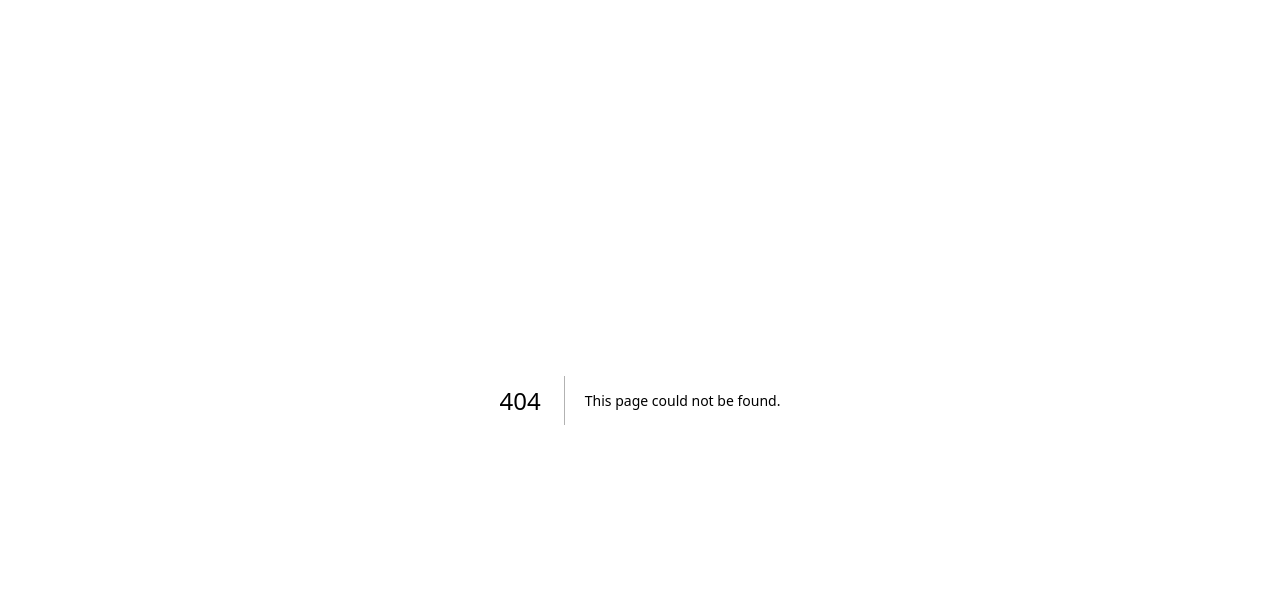
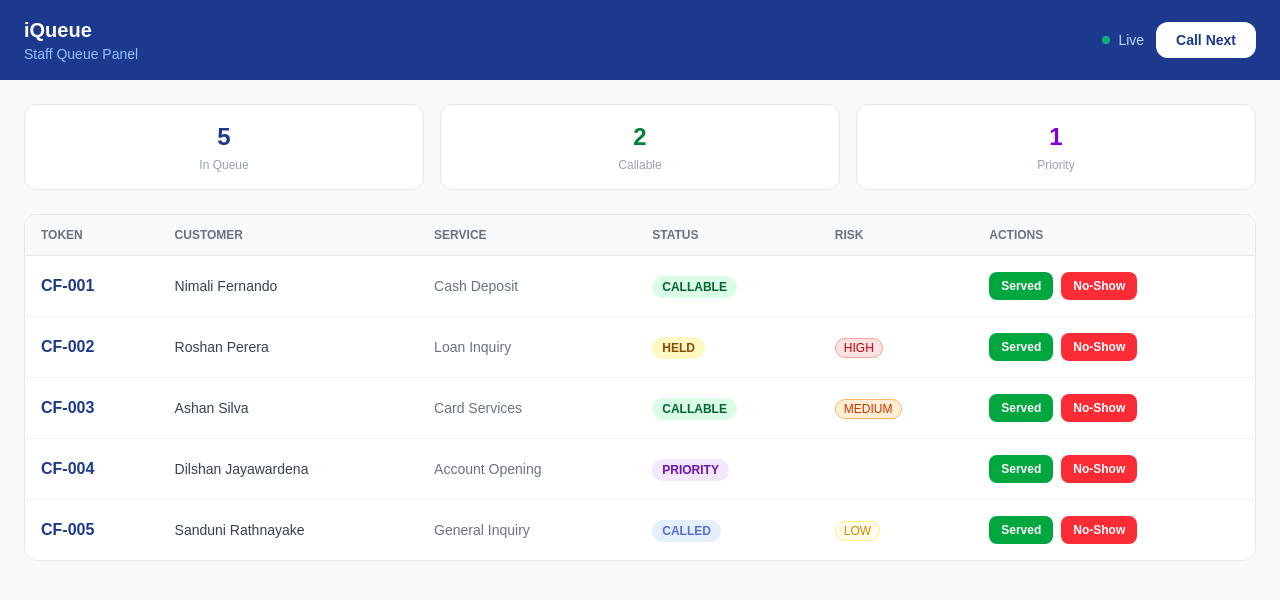
Before and after one commit to SaturD01/iqueue-app, a Next.js app in the folder frontend/: page /staff in a window 1280 px wide. Before the commit this address had no page. Shown: the top 600 px of the page. Built offline with nearby package versions, Linux system fonts and the light colour scheme.

Commit message:
feat(staff-panel): add staff panel with token table and action buttons

```diff
--- /dev/null
+++ b/frontend/app/staff/page.jsx
@@ -0,0 +1,169 @@
+'use client';
+
+import { useState } from 'react';
+
+const DUMMY_TOKENS = [
+  { id: 1, tokenNumber: 'CF-001', name: 'Nimali Fernando', service: 'Cash Deposit', status: 'CALLABLE', noShowRisk: 'NONE' },
+  { id: 2, tokenNumber: 'CF-002', name: 'Roshan Perera', service: 'Loan Inquiry', status: 'HELD', noShowRisk: 'HIGH' },
+  { id: 3, tokenNumber: 'CF-003', name: 'Ashan Silva', service: 'Card Services', status: 'CALLABLE', noShowRisk: 'MEDIUM' },
+  { id: 4, tokenNumber: 'CF-004', name: 'Dilshan Jayawardena', service: 'Account Opening', status: 'PRIORITY', noShowRisk: 'NONE' },
+  { id: 5, tokenNumber: 'CF-005', name: 'Sanduni Rathnayake', service: 'General Inquiry', status: 'CALLED', noShowRisk: 'LOW' },
+];
+
+const STATUS_BADGE = {
+  CALLABLE: 'bg-green-100 text-green-800',
+  HELD: 'bg-yellow-100 text-yellow-800',
+  PRIORITY: 'bg-purple-100 text-purple-800',
+  CALLED: 'bg-blue-100 text-blue-800 animate-pulse',
+  SERVED: 'bg-gray-100 text-gray-600',
+  NO_SHOW: 'bg-red-100 text-red-800',
+};
+
+const RISK_BADGE = {
+  HIGH: 'bg-red-100 text-red-700 border border-red-300',
+  MEDIUM: 'bg-orange-100 text-orange-700 border border-orange-300',
+  LOW: 'bg-yellow-50 text-yellow-600 border border-yellow-200',
+  NONE: '',
+};
+
+export default function StaffPanelPage() {
+  const [tokens, setTokens] = useState(DUMMY_TOKENS);
+  const [calledToken, setCalledToken] = useState(null);
+
+  const handleCallNext = () => {
+    const next = tokens.find(t => t.status === 'PRIORITY' || t.status === 'CALLABLE');
+    if (!next) { alert('No callable tokens in the queue'); return; }
+    setTokens(prev => prev.map(t =>
+      t.id === next.id ? { ...t, status: 'CALLED' } : t
+    ));
+    setCalledToken(next.tokenNumber);
+    setTimeout(() => setCalledToken(null), 3000);
+  };
+
+  const handleServed = (id) => {
+    setTokens(prev => prev.filter(t => t.id !== id));
+  };
+
+  const handleNoShow = (id) => {
+    setTokens(prev => prev.filter(t => t.id !== id));
+  };
+
+  const activeTokens = tokens.filter(t => !['SERVED', 'NO_SHOW'].includes(t.status));
+
+  return (
+    <div className='min-h-screen bg-gray-50'>
+
+      {/* Header */}
+      <div className='bg-blue-900 text-white px-6 py-4 flex items-center justify-between'>
+        <div>
+          <h1 className='text-xl font-bold'>iQueue</h1>
+          <p className='text-blue-300 text-sm'>Staff Queue Panel</p>
+        </div>
+        <div className='flex items-center gap-3'>
+          <div className='flex items-center gap-2 text-sm text-blue-200'>
+            <span className='w-2 h-2 bg-green-400 rounded-full animate-pulse'></span>
+            <span>Live</span>
+          </div>
+          <button
+            onClick={handleCallNext}
+            className='bg-white text-blue-900 px-5 py-2 rounded-xl font-bold text-sm hover:bg-blue-50 transition'
+          >
+            Call Next
+          </button>
+        </div>
+      </div>
+
+      {/* Called notification */}
+      {calledToken && (
+        <div className='bg-green-500 text-white text-center py-3 font-semibold'>
+          Now calling: {calledToken}
+        </div>
+      )}
+
+      <div className='p-6'>
+
+        {/* Stats bar */}
+        <div className='grid grid-cols-3 gap-4 mb-6'>
+          <div className='bg-white rounded-xl border border-gray-200 p-4 text-center'>
+            <p className='text-2xl font-bold text-blue-900'>{activeTokens.length}</p>
+            <p className='text-xs text-gray-400 mt-1'>In Queue</p>
+          </div>
+          <div className='bg-white rounded-xl border border-gray-200 p-4 text-center'>
+            <p className='text-2xl font-bold text-green-700'>{tokens.filter(t => t.status === 'CALLABLE').length}</p>
+            <p className='text-xs text-gray-400 mt-1'>Callable</p>
+          </div>
+          <div className='bg-white rounded-xl border border-gray-200 p-4 text-center'>
+            <p className='text-2xl font-bold text-purple-700'>{tokens.filter(t => t.status === 'PRIORITY').length}</p>
+            <p className='text-xs text-gray-400 mt-1'>Priority</p>
+          </div>
+        </div>
+
+        {/* Token table */}
+        {activeTokens.length === 0 ? (
+          <div className='bg-white rounded-xl border border-gray-200 p-12 text-center'>
+            <p className='text-gray-400 text-lg'>No tokens in queue</p>
+            <p className='text-gray-300 text-sm mt-1'>All customers have been served</p>
+          </div>
+        ) : (
+          <div className='bg-white rounded-xl border border-gray-200 overflow-hidden'>
+            <table className='w-full'>
+              <thead>
+                <tr className='bg-gray-50 border-b border-gray-200'>
+                  <th className='text-left px-4 py-3 text-xs font-semibold text-gray-500 uppercase'>Token</th>
+                  <th className='text-left px-4 py-3 text-xs font-semibold text-gray-500 uppercase'>Customer</th>
+                  <th className='text-left px-4 py-3 text-xs font-semibold text-gray-500 uppercase'>Service</th>
+                  <th className='text-left px-4 py-3 text-xs font-semibold text-gray-500 uppercase'>Status</th>
+                  <th className='text-left px-4 py-3 text-xs font-semibold text-gray-500 uppercase'>Risk</th>
+                  <th className='text-left px-4 py-3 text-xs font-semibold text-gray-500 uppercase'>Actions</th>
+                </tr>
+              </thead>
+              <tbody className='divide-y divide-gray-100'>
+                {activeTokens.map(token => (
+                  <tr key={token.id} className='hover:bg-gray-50 transition'>
+                    <td className='px-4 py-4'>
+                      <span className='font-bold text-blue-900'>{token.tokenNumber}</span>
+                    </td>
+                    <td className='px-4 py-4'>
+                      <span className='text-sm text-gray-700'>{token.name}</span>
+                    </td>
+                    <td className='px-4 py-4'>
+                      <span className='text-sm text-gray-500'>{token.service}</span>
+                    </td>
+                    <td className='px-4 py-4'>
+                      <span className={`px-2.5 py-1 rounded-full text-xs font-semibold ${STATUS_BADGE[token.status] || ''}`}>
+                        {token.status}
+                      </span>
+                    </td>
+                    <td className='px-4 py-4'>
+                      {token.noShowRisk !== 'NONE' && (
+                        <span className={`px-2 py-0.5 rounded-full text-xs font-medium ${RISK_BADGE[token.noShowRisk]}`}>
+                          {token.noShowRisk}
+                        </span>
+                      )}
+                    </td>
+                    <td className='px-4 py-4'>
+                      <div className='flex gap-2'>
+                        <button
+                          onClick={() => handleServed(token.id)}
+                          className='bg-green-600 text-white px-3 py-1.5 rounded-lg text-xs font-semibold hover:bg-green-700 transition'
+                        >
+                          Served
+                        </button>
+                        <button
+                          onClick={() => handleNoShow(token.id)}
+                          className='bg-red-500 text-white px-3 py-1.5 rounded-lg text-xs font-semibold hover:bg-red-600 transition'
+                        >
+                          No-Show
+                        </button>
+                      </div>
+                    </td>
+                  </tr>
+                ))}
+              </tbody>
+            </table>
+          </div>
+        )}
+      </div>
+    </div>
+  );
+}
```
